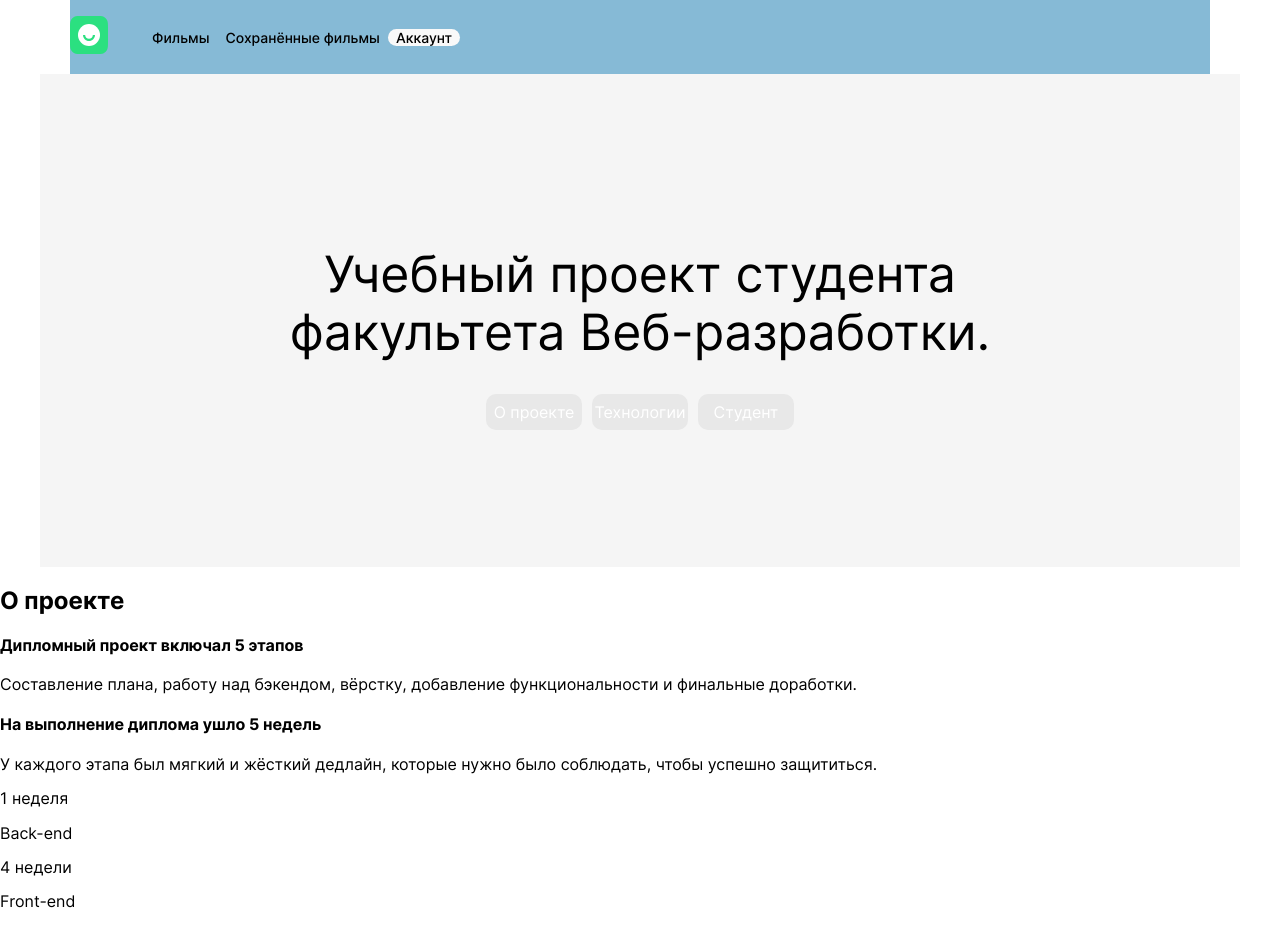
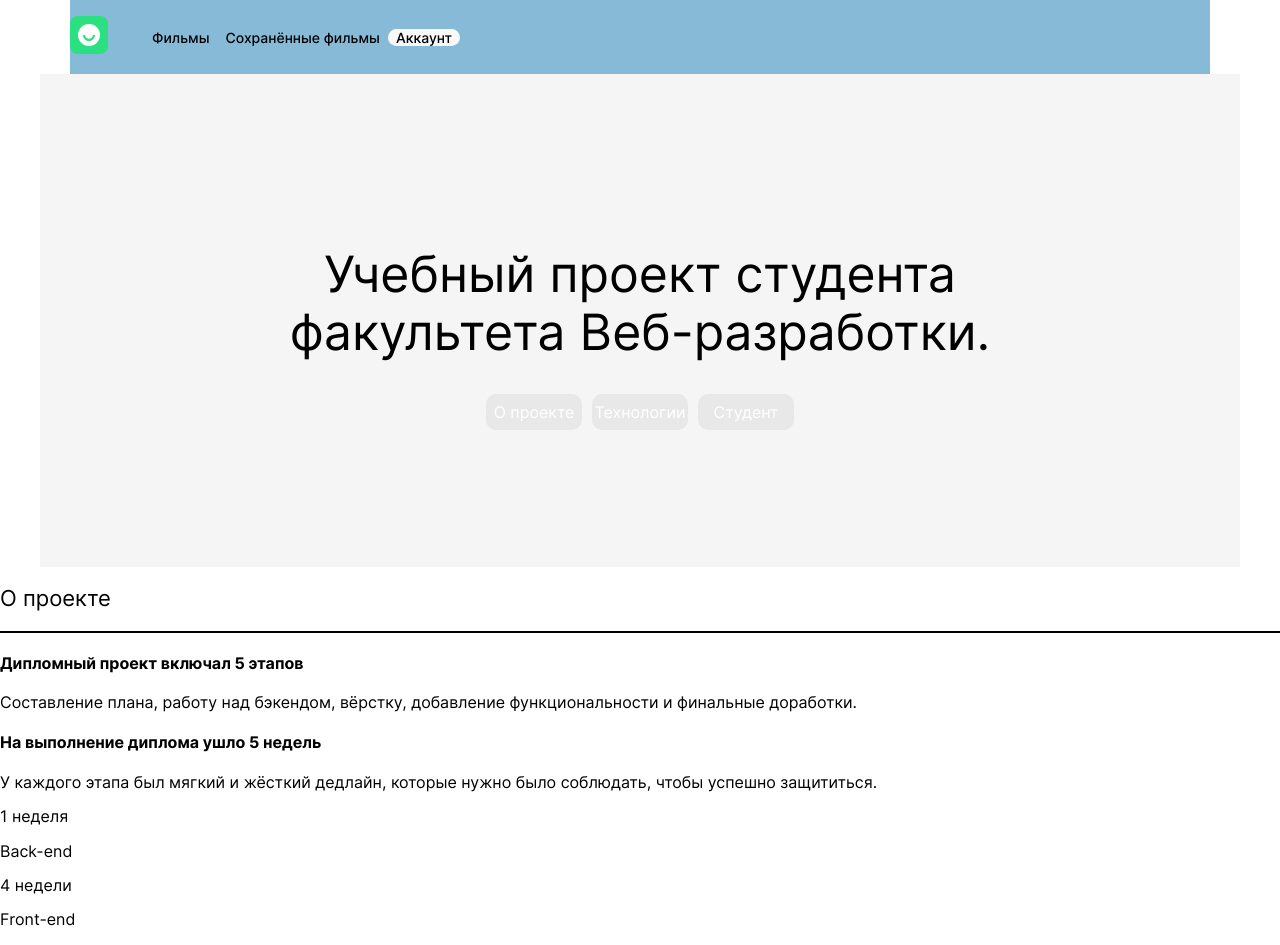
Before and after one commit to HeilRulez/movies-explorer-frontend, a React (Create React App) app: page / in a window 1280 px wide. Built offline with nearby package versions, Linux system fonts and the light colour scheme.

Commit message:
вёрстка

```diff
--- a/src/components/AboutProject/AboutProject.css
+++ b/src/components/AboutProject/AboutProject.css
@@ -1,6 +1,4 @@
 .about-project {}
-
-.about-project__header {}
 
 .about-project__content{}
 
--- a/src/components/AboutProject/AboutProject.js
+++ b/src/components/AboutProject/AboutProject.js
@@ -1,7 +1,9 @@
+import Title from '../Title/Title.js';
+
 export default function AboutProject() {
     return (
         <section className='about-project'>
-            <h2 className='about-project__header'>О проекте</h2>
+            <Title name={'О проекте'} />
             <div className='about-project__content'>
                 <h4 className='about-project__text'>Дипломный проект включал 5 этапов</h4>
                 <p className='about-project__text-description'>Составление плана, работу над бэкендом, вёрстку, добавление функциональности и финальные доработки.</p>
--- /dev/null
+++ b/src/components/Title/Title.css
@@ -0,0 +1,12 @@
+.title {
+    border-bottom: 2px solid #000;
+}
+
+.title__header {
+    font-family: 'Inter';
+    font-style: normal;
+    font-weight: 400;
+    font-size: 22px;
+    line-height: 27px;
+    color: #000;
+}
--- /dev/null
+++ b/src/components/Title/Title.js
@@ -0,0 +1,7 @@
+export default function Title({name}) {
+    return (
+        <section className='title'>
+            <h2 className='title__header'>{name}</h2>
+        </section>
+    );
+}
--- a/src/index.css
+++ b/src/index.css
@@ -8,7 +8,10 @@
 @import url(./components/Main/Main.css);
 @import url(./components/Promo/Promo.css);
 @import url(./components/NavTab/NavTab.css);
+
 @import url(./components/AboutMe/AboutMe.css);
+@import url(./components/Title/Title.css);
+
 @import url(./components/AboutProject/AboutProject.css);
 @import url(./components/Techs/Techs.css);
 @import url(./components/Portfolio/Portfolio.css);
```
